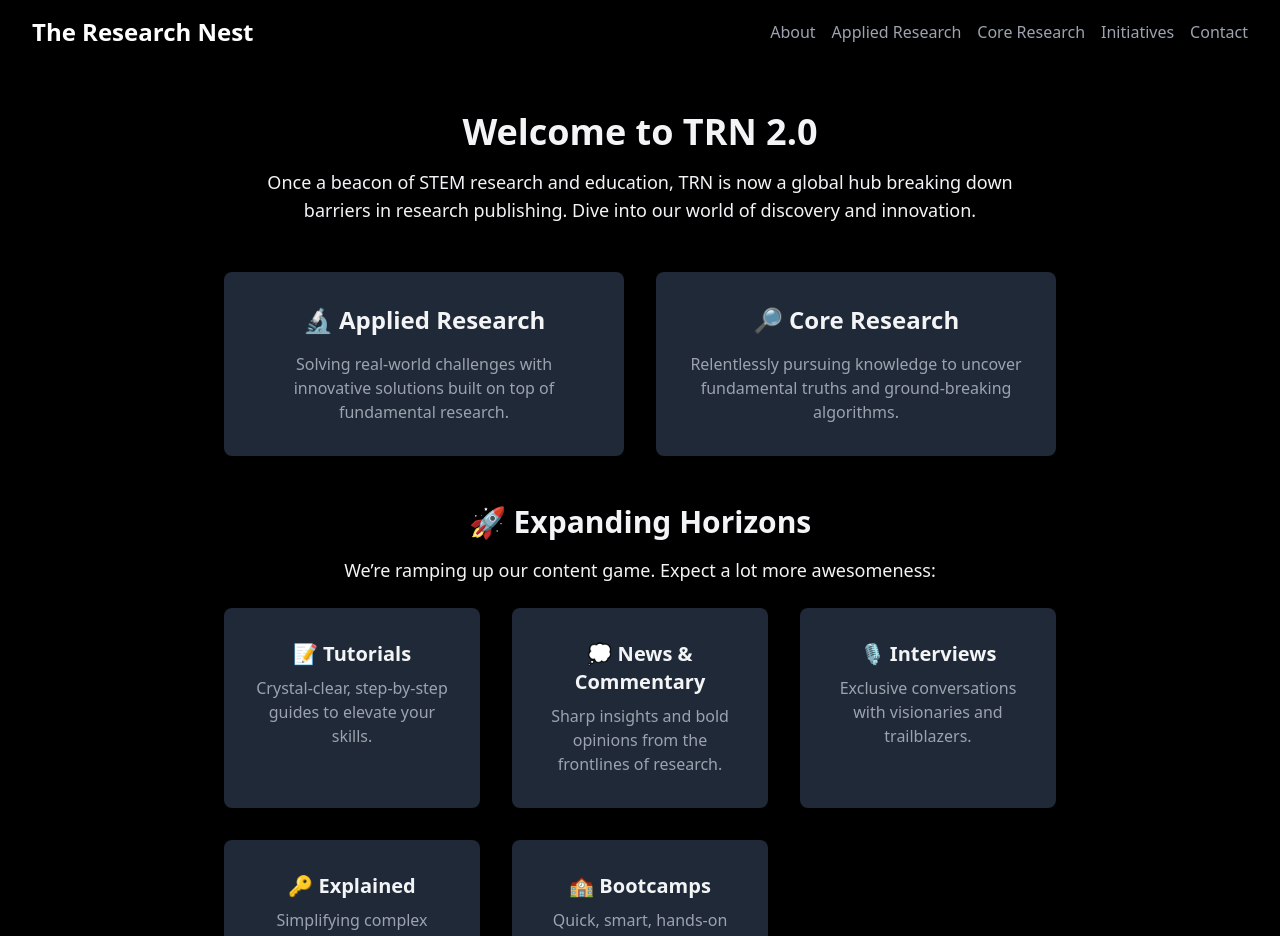
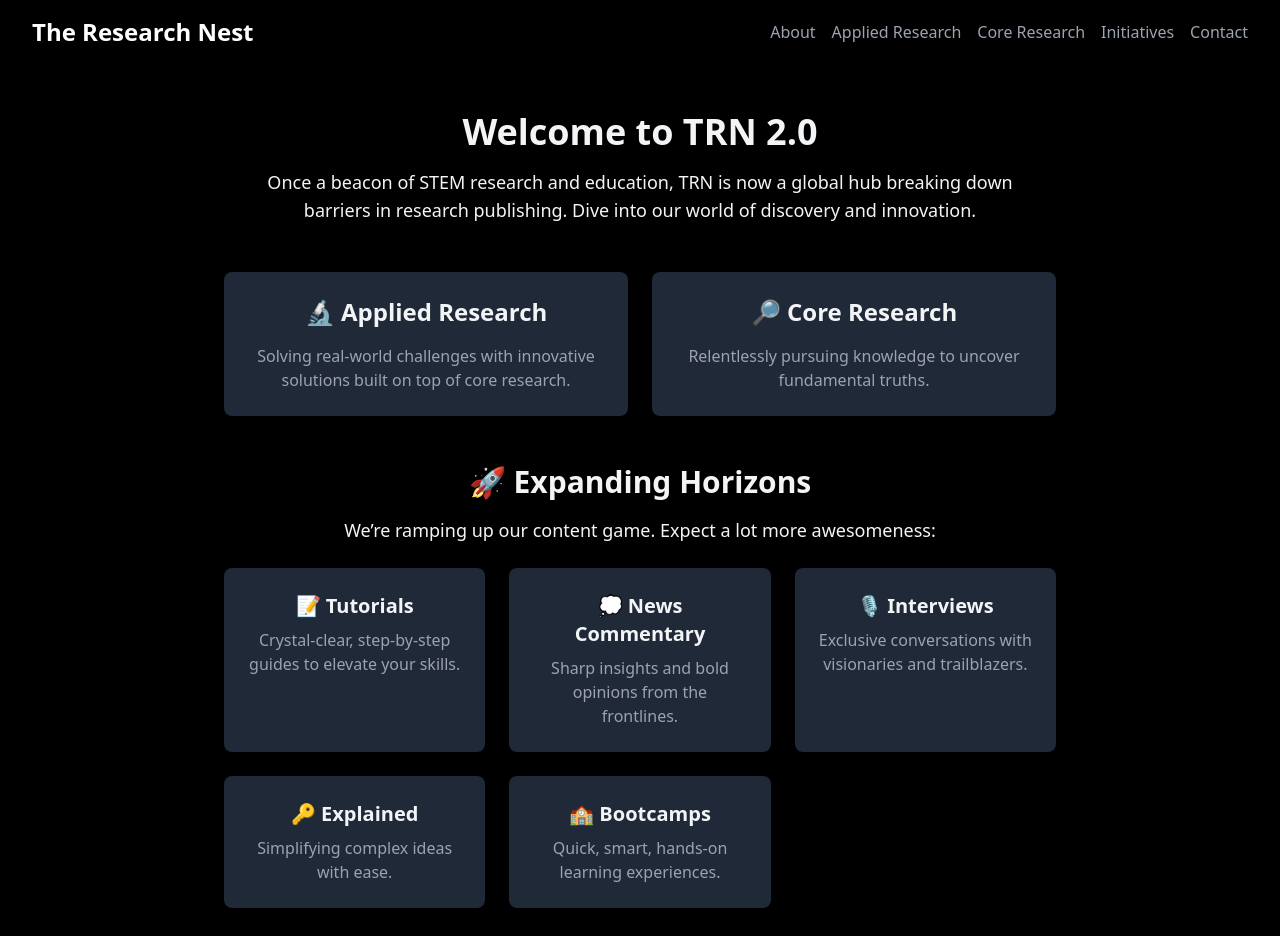
Before and after one commit to The-Research-Nest/The-Research-Nest.github.io, a SvelteKit app: page / in a window 1280 px wide. Shown: the top 936 px of the page. Built offline with nearby package versions, Linux system fonts and the light colour scheme.

Commit message:
content update

```diff
--- a/src/routes/+page.svelte
+++ b/src/routes/+page.svelte
@@ -42,16 +42,16 @@
             </section>
 
             <!-- Research Sections -->
-            <section class="mb-12 grid grid-cols-1 md:grid-cols-2 gap-8">
+            <section class="mb-12 grid grid-cols-1 md:grid-cols-2 gap-6">
                 <!-- Applied Research Section -->
-                <div id="applied-research" class="bg-gray-800 rounded-lg p-8 shadow-effect transition-transform duration-300">
+                <div id="applied-research" class="bg-gray-800 rounded-lg p-6 shadow-effect transition-transform duration-300">
                     <h2 class="text-2xl font-bold text-gray-100 mb-4">🔬 Applied Research</h2>
-                    <p class="text-gray-400">Solving real-world challenges with innovative solutions built on top of fundamental research.</p>
+                    <p class="text-gray-400">Solving real-world challenges with innovative solutions built on top of core research.</p>
                 </div>
                 <!-- Core Research Section -->
-                <div id="core-research" class="bg-gray-800 rounded-lg p-8 shadow-effect transition-transform duration-300">
+                <div id="core-research" class="bg-gray-800 rounded-lg p-6 shadow-effect transition-transform duration-300">
                     <h2 class="text-2xl font-bold text-gray-100 mb-4">🔎 Core Research</h2>
-                    <p class="text-gray-400">Relentlessly pursuing knowledge to uncover fundamental truths and ground-breaking algorithms.</p>
+                    <p class="text-gray-400">Relentlessly pursuing knowledge to uncover fundamental truths.</p>
                 </div>
             </section>
 
@@ -59,24 +59,24 @@
             <section id="initiatives" class="mb-12">
                 <h2 class="text-3xl font-semibold mb-4">🚀 Expanding Horizons</h2>
                 <p class="text-lg mb-6">We’re ramping up our content game. Expect a lot more awesomeness:</p>
-                <div class="grid grid-cols-1 md:grid-cols-2 lg:grid-cols-3 gap-8">
-                    <div class="bg-gray-800 rounded-lg p-8 text-center shadow-effect transition-transform duration-300">
+                <div class="grid grid-cols-1 md:grid-cols-2 lg:grid-cols-3 gap-6">
+                    <div class="bg-gray-800 rounded-lg p-6 text-center shadow-effect transition-transform duration-300">
                         <h3 class="text-xl font-semibold mb-2">📝 Tutorials</h3>
                         <p class="text-gray-400">Crystal-clear, step-by-step guides to elevate your skills.</p>
                     </div>
-                    <div class="bg-gray-800 rounded-lg p-8 text-center shadow-effect transition-transform duration-300">
-                        <h3 class="text-xl font-semibold mb-2">💭 News & Commentary</h3>
-                        <p class="text-gray-400">Sharp insights and bold opinions from the frontlines of research.</p>
+                    <div class="bg-gray-800 rounded-lg p-6 text-center shadow-effect transition-transform duration-300">
+                        <h3 class="text-xl font-semibold mb-2">💭 News Commentary</h3>
+                        <p class="text-gray-400">Sharp insights and bold opinions from the frontlines.</p>
                     </div>
-                    <div class="bg-gray-800 rounded-lg p-8 text-center shadow-effect transition-transform duration-300">
+                    <div class="bg-gray-800 rounded-lg p-6 text-center shadow-effect transition-transform duration-300">
                         <h3 class="text-xl font-semibold mb-2">🎙️ Interviews</h3>
                         <p class="text-gray-400">Exclusive conversations with visionaries and trailblazers.</p>
                     </div>
-                    <div class="bg-gray-800 rounded-lg p-8 text-center shadow-effect transition-transform duration-300">
+                    <div class="bg-gray-800 rounded-lg p-6 text-center shadow-effect transition-transform duration-300">
                         <h3 class="text-xl font-semibold mb-2">🔑 Explained</h3>
                         <p class="text-gray-400">Simplifying complex ideas with ease.</p>
                     </div>
-                    <div class="bg-gray-800 rounded-lg p-8 text-center shadow-effect transition-transform duration-300">
+                    <div class="bg-gray-800 rounded-lg p-6 text-center shadow-effect transition-transform duration-300">
                         <h3 class="text-xl font-semibold mb-2">🏫 Bootcamps</h3>
                         <p class="text-gray-400">Quick, smart, hands-on learning experiences.</p>
                     </div>
```
